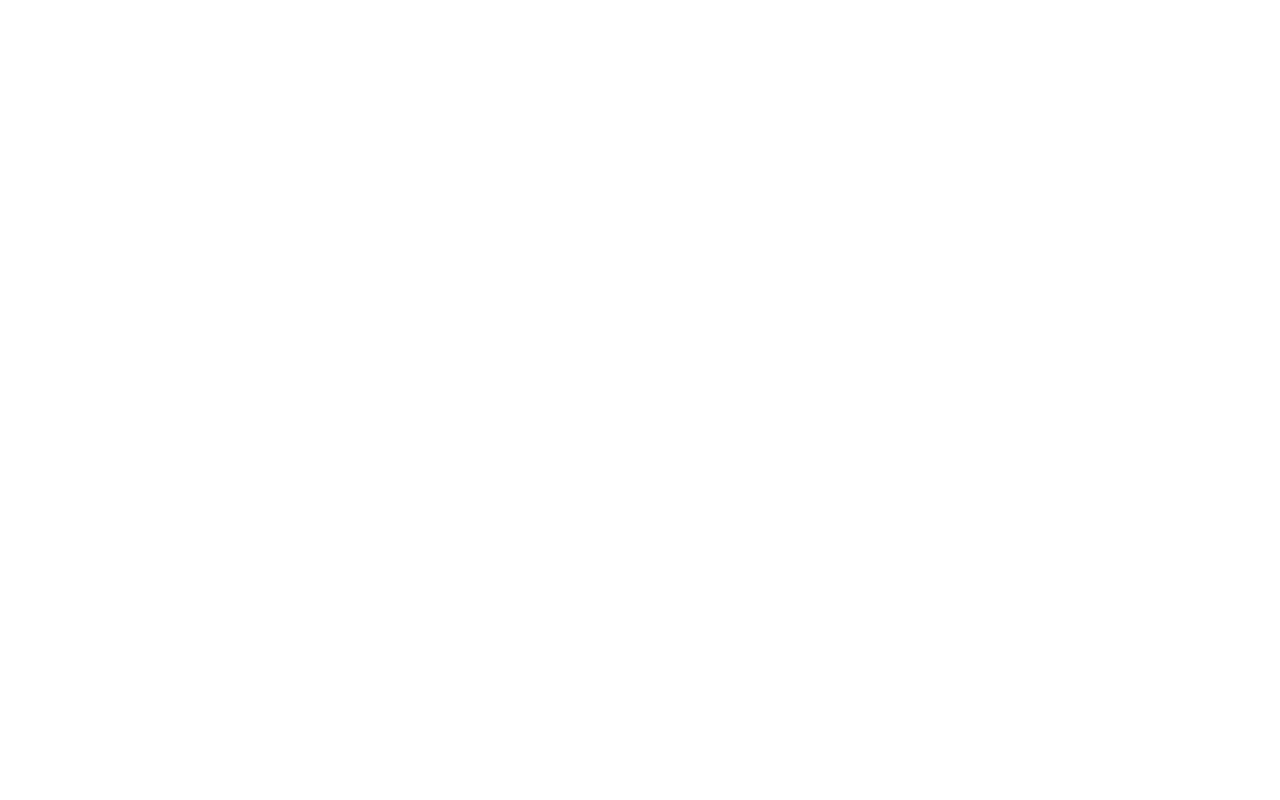
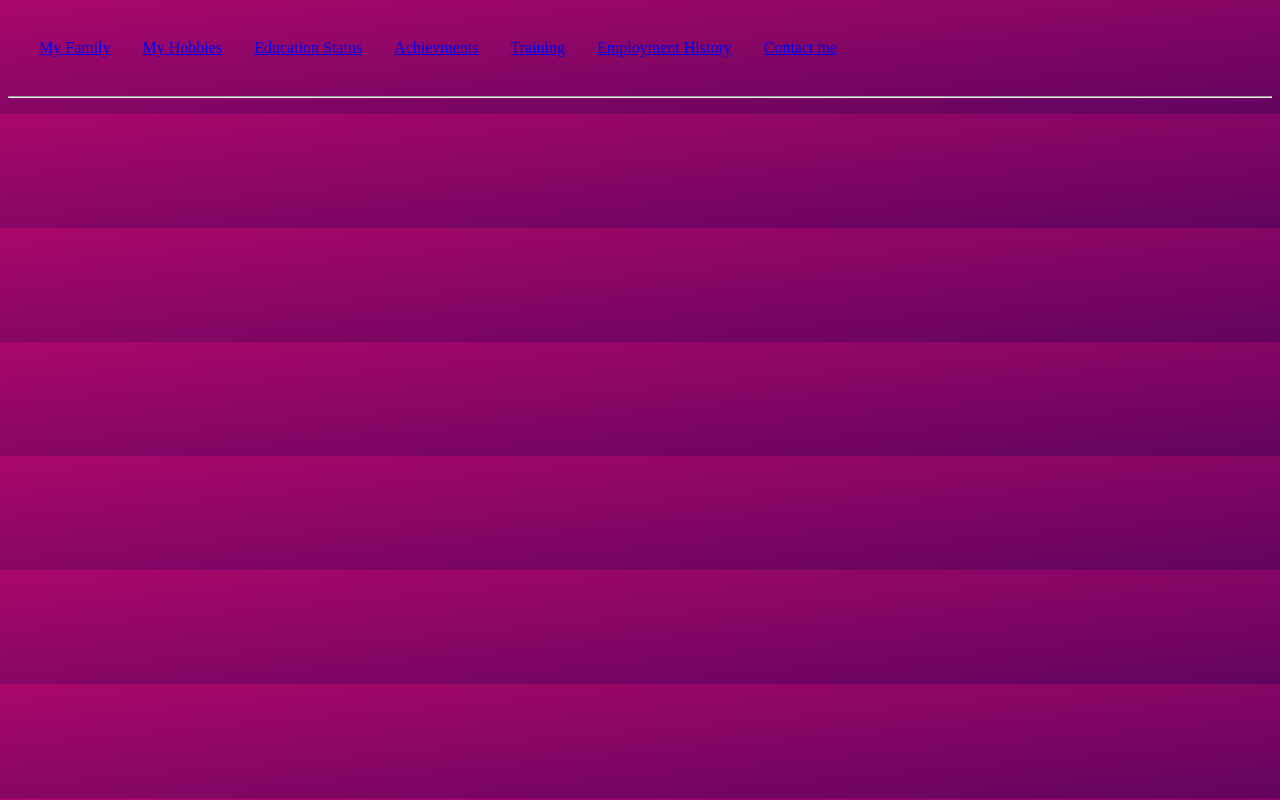
Before and after one commit to S-paul07/cv, a plain HTML site: page family.html in a window 1280 px wide. Drawn offline with Linux system fonts and the light colour scheme.

Commit message:
Update family.html

```diff
--- a/family.html
+++ b/family.html
@@ -3,7 +3,26 @@
 
 <head>
   <meta charset="utf-8">
-  <title>Samuel's Family</title>
+  <title>Samuel's personal site</title>
+  <style>
+    body {
+      background-image: linear-gradient(to bottom right, #aa076b, #61045f);
+    }
+  </style>
 </head>
-
-</html>
+  <body>
+    <table cellspacing="30">
+    <tr>
+      <td><a href="family.html" link, visited="background-color: #aa076b; color: white;">My Family</a></td>
+      <td><a href="hobbies.html">My Hobbies</a></td>
+      <td><a href="education.html">Education Status</a></td>
+      <td><a href="achievments.html">Achievments</a></td>
+      <td><a href="training.html">Training</a></td>
+      <td><a href="employment.html">Employment History</a></td>
+      <td><a href="contact-me.html">Contact me</a></td>
+    </tr>
+  </table>
+  <hr>
+  <table
+  </body>
+</html?
```
